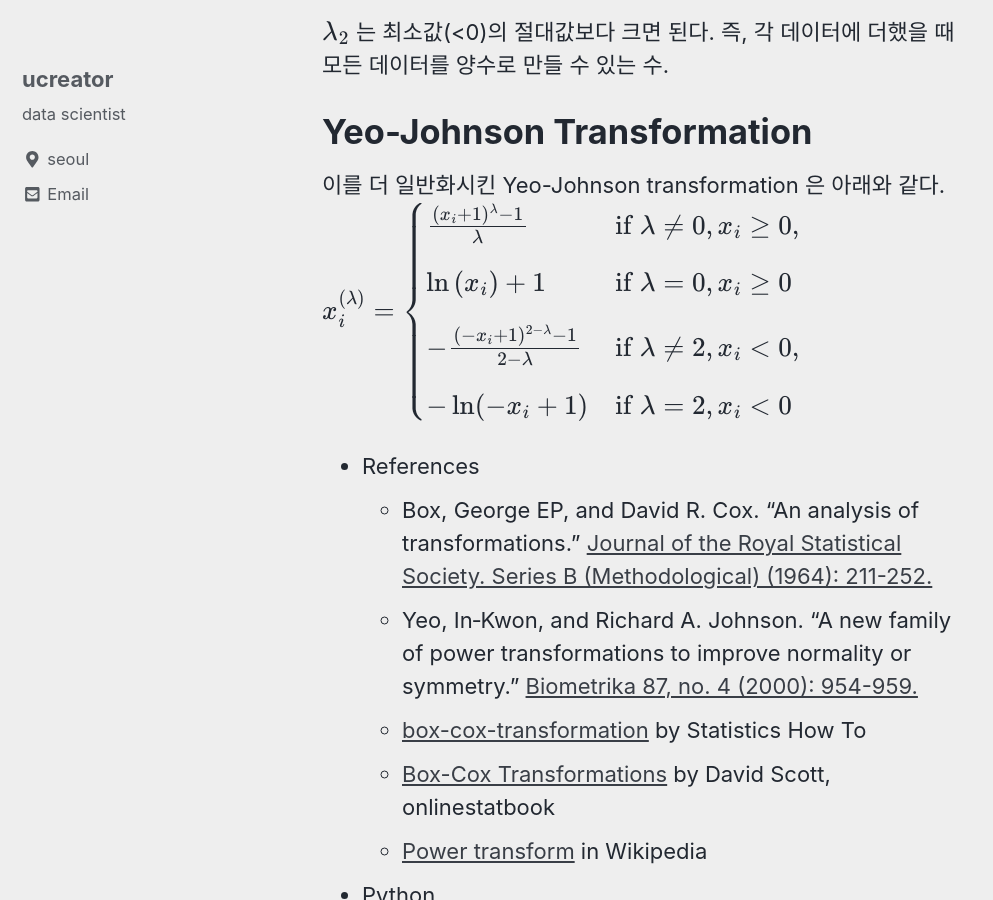
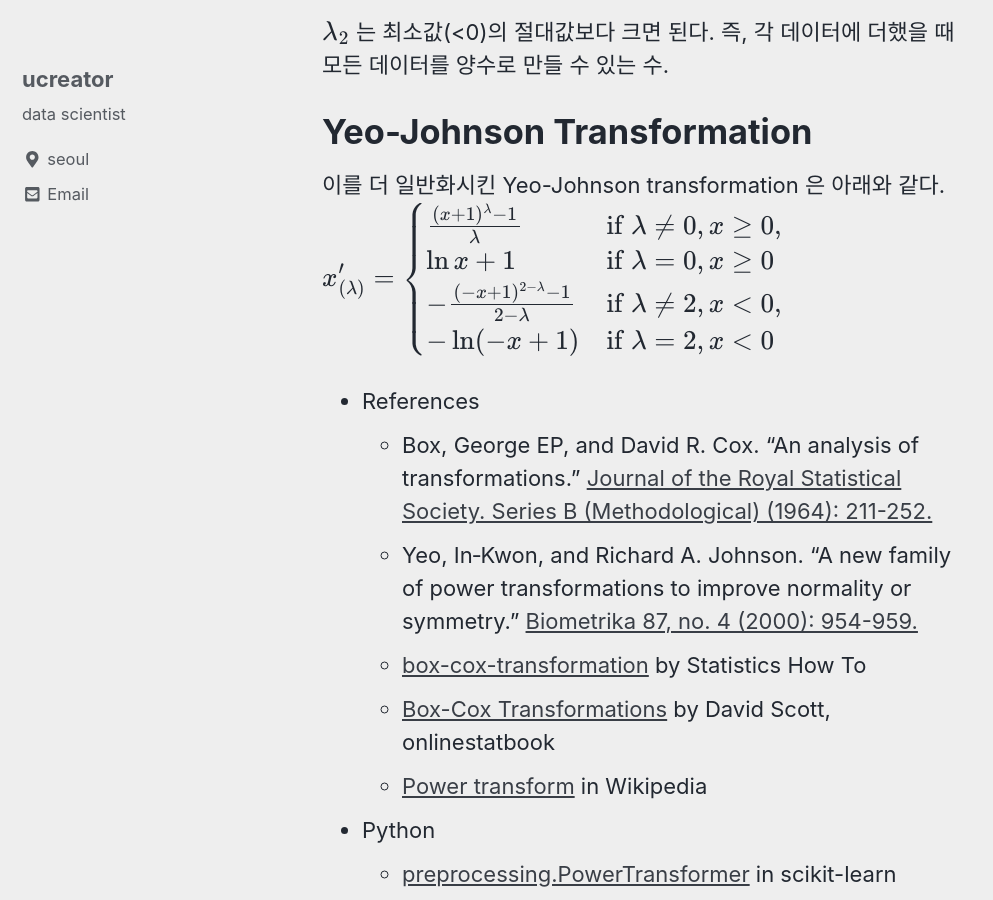
Before and after one commit to ucreator/ucreator.github.io, a Jekyll site: the page built from _posts/2019-01-30-box-cox-transformation.md, in a window 1280 px wide and 900 px high, scrolled down 1052 px. Shown: the whole window, without its empty margins (0-993 px from the left). Built offline with Jekyll 4.4.1, drawn with Linux system fonts in a browser that asks for light colours; cached includes are drawn as plain includes; nearby versions of some CDN libraries; formulas are drawn with MathJax 3.

Commit message:
math index

```diff
--- a/_posts/2019-01-30-box-cox-transformation.md
+++ b/_posts/2019-01-30-box-cox-transformation.md
@@ -34,12 +34,12 @@ $\lambda_2$ 는 최소값(<0)의 절대값보다 크면 된다. 즉, 각 데이
 
 이를 더 일반화시킨 Yeo-Johnson transformation 은 아래와 같다.
 $$
-\begin{split}x_i^{(\lambda)} =
+\begin{split}x'_{(\lambda)} =
 \begin{cases}
- \frac{(x_i + 1)^\lambda - 1}{\lambda} & \text{if } \lambda \neq 0, x_i \geq 0, \\[8pt]
-\ln{(x_i) + 1} & \text{if } \lambda = 0, x_i \geq 0 \\[8pt]
--\frac{(-x_i + 1)^{2 - \lambda} - 1}{2 - \lambda} & \text{if } \lambda \neq 2, x_i < 0, \\[8pt]
- -\ln (- x_i + 1) & \text{if } \lambda = 2, x_i < 0
+ \frac{(x + 1)^\lambda - 1}{\lambda} & \text{if } \lambda \neq 0, x \geq 0, \\
+\ln{x + 1} & \text{if } \lambda = 0, x \geq 0 \\
+-\frac{(-x + 1)^{2 - \lambda} - 1}{2 - \lambda} & \text{if } \lambda \neq 2, x < 0, \\
+ -\ln (- x + 1) & \text{if } \lambda = 2, x < 0
 \end{cases}\end{split}
 $$
 
```
